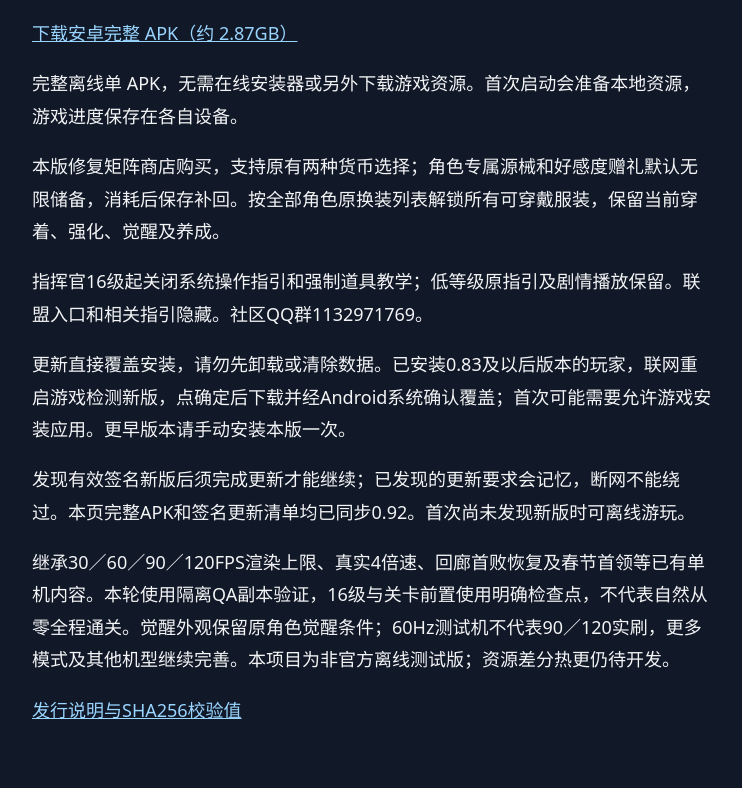
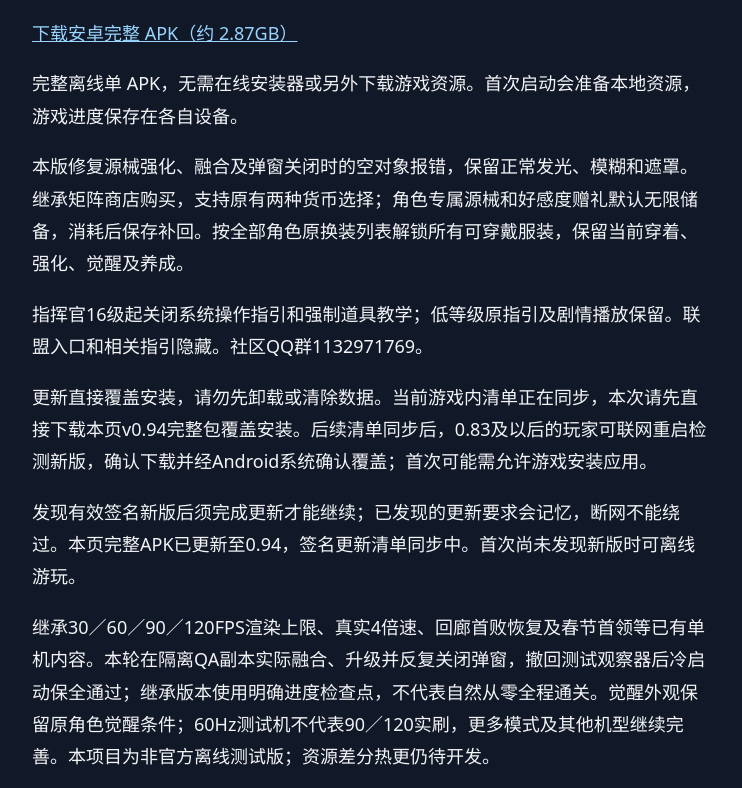
Before and after one commit to Jiaobenmiao/yx-offline, a plain HTML site: page index.html in a window 1280 px wide. Shown: the part 216-1004 px from the top of the page, without its empty margins (268-1010 px from the left). Drawn offline with Linux system fonts and the light colour scheme.

Commit message:
发布v0.94完整APK下载；游戏内清单同步中

```diff
--- a/index.html
+++ b/index.html
@@ -1 +1 @@
-<!doctype html><html lang="zh-CN"><meta charset="utf-8"><meta name="viewport" content="width=device-width, initial-scale=1"><title>源序空间离线版</title><style>body{background:#111827;color:#f3f4f6;font:18px/1.8 system-ui,sans-serif}main{max-width:680px;margin:12vh auto;padding:24px}a{color:#99d5ff}</style><main><h1>源序空间离线版 v0.92</h1><p><a href="https://cnb.cool/jiaobenmiao-yx/yx-offline/-/releases/download/v0.92/yuanxu-offline-v0.92.apk">下载安卓完整 APK（约 2.87GB）</a></p><p>完整离线单 APK，无需在线安装器或另外下载游戏资源。首次启动会准备本地资源，游戏进度保存在各自设备。</p><p>本版修复矩阵商店购买，支持原有两种货币选择；角色专属源械和好感度赠礼默认无限储备，消耗后保存补回。按全部角色原换装列表解锁所有可穿戴服装，保留当前穿着、强化、觉醒及养成。</p><p>指挥官16级起关闭系统操作指引和强制道具教学；低等级原指引及剧情播放保留。联盟入口和相关指引隐藏。社区QQ群1132971769。</p><p>更新直接覆盖安装，请勿先卸载或清除数据。已安装0.83及以后版本的玩家，联网重启游戏检测新版，点确定后下载并经Android系统确认覆盖；首次可能需要允许游戏安装应用。更早版本请手动安装本版一次。</p><p>发现有效签名新版后须完成更新才能继续；已发现的更新要求会记忆，断网不能绕过。本页完整APK和签名更新清单均已同步0.92。首次尚未发现新版时可离线游玩。</p><p>继承30／60／90／120FPS渲染上限、真实4倍速、回廊首败恢复及春节首领等已有单机内容。本轮使用隔离QA副本验证，16级与关卡前置使用明确检查点，不代表自然从零全程通关。觉醒外观保留原角色觉醒条件；60Hz测试机不代表90／120实刷，更多模式及其他机型继续完善。本项目为非官方离线测试版；资源差分热更仍待开发。</p><p><a href="https://cnb.cool/jiaobenmiao-yx/yx-offline/-/releases/tag/v0.92">发行说明与SHA256校验值</a></p></main></html>
+<!doctype html><html lang="zh-CN"><meta charset="utf-8"><meta name="viewport" content="width=device-width, initial-scale=1"><title>源序空间离线版</title><style>body{background:#111827;color:#f3f4f6;font:18px/1.8 system-ui,sans-serif}main{max-width:680px;margin:12vh auto;padding:24px}a{color:#99d5ff}</style><main><h1>源序空间离线版 v0.94</h1><p><a href="https://cnb.cool/jiaobenmiao-yx/yx-offline/-/releases/download/v0.94/yuanxu-offline-v0.94.apk">下载安卓完整 APK（约 2.87GB）</a></p><p>完整离线单 APK，无需在线安装器或另外下载游戏资源。首次启动会准备本地资源，游戏进度保存在各自设备。</p><p>本版修复源械强化、融合及弹窗关闭时的空对象报错，保留正常发光、模糊和遮罩。继承矩阵商店购买，支持原有两种货币选择；角色专属源械和好感度赠礼默认无限储备，消耗后保存补回。按全部角色原换装列表解锁所有可穿戴服装，保留当前穿着、强化、觉醒及养成。</p><p>指挥官16级起关闭系统操作指引和强制道具教学；低等级原指引及剧情播放保留。联盟入口和相关指引隐藏。社区QQ群1132971769。</p><p>更新直接覆盖安装，请勿先卸载或清除数据。当前游戏内清单正在同步，本次请先直接下载本页v0.94完整包覆盖安装。后续清单同步后，0.83及以后的玩家可联网重启检测新版，确认下载并经Android系统确认覆盖；首次可能需允许游戏安装应用。</p><p>发现有效签名新版后须完成更新才能继续；已发现的更新要求会记忆，断网不能绕过。本页完整APK已更新至0.94，签名更新清单同步中。首次尚未发现新版时可离线游玩。</p><p>继承30／60／90／120FPS渲染上限、真实4倍速、回廊首败恢复及春节首领等已有单机内容。本轮在隔离QA副本实际融合、升级并反复关闭弹窗，撤回测试观察器后冷启动保全通过；继承版本使用明确进度检查点，不代表自然从零全程通关。觉醒外观保留原角色觉醒条件；60Hz测试机不代表90／120实刷，更多模式及其他机型继续完善。本项目为非官方离线测试版；资源差分热更仍待开发。</p><p><a href="https://cnb.cool/jiaobenmiao-yx/yx-offline/-/releases/tag/v0.94">发行说明与SHA256校验值</a></p></main></html>
```
